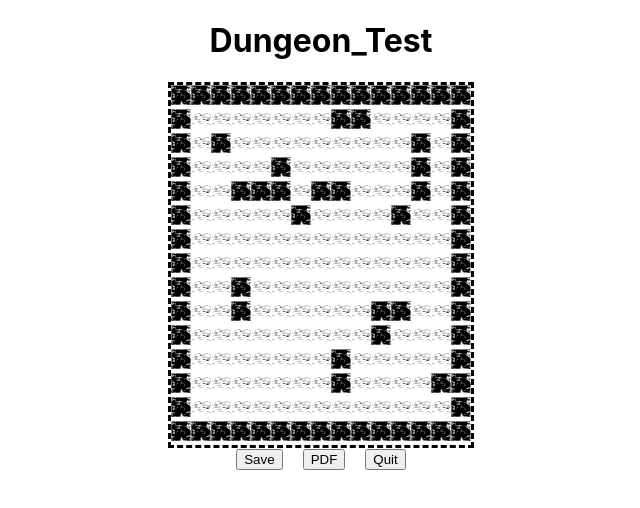
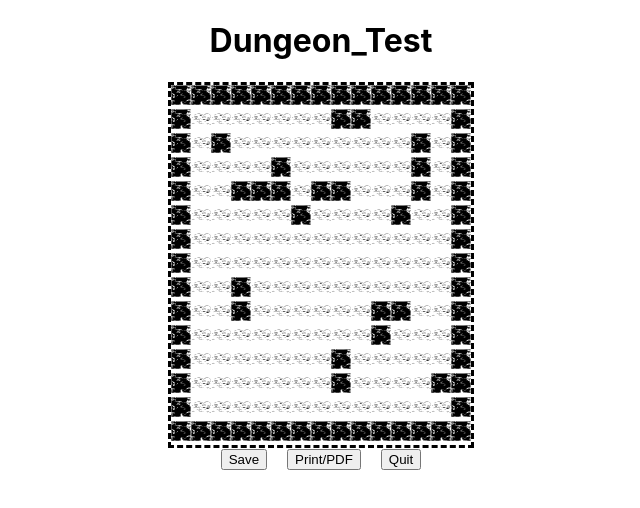
Before and after one commit to MBogert/dungeon_maker, a React (Create React App) app in the folder viewer/: page / in a window 1280 px wide. Shown: the top 508 px of the page, without its empty margins (319-959 px from the left). Built offline with nearby package versions, Linux system fonts and the light colour scheme.

Commit message:
Checkpoint, determine how to hide header and footer for print

```diff
--- a/viewer/src/App.css
+++ b/viewer/src/App.css
@@ -10,6 +10,15 @@
 @media (prefers-reduced-motion: no-preference) {
   .App-logo {
     animation: App-logo-spin infinite 20s linear;
+  }
+}
+
+@media print {
+  .printable {
+
+  }
+  .nonprintable {
+    display: none
   }
 }
 
--- a/viewer/src/ViewFooter.js
+++ b/viewer/src/ViewFooter.js
@@ -9,10 +9,10 @@ export const footerStyle = {
 
 function ViewFooter(){
 
-    return(<div style={footerStyle}>
-            <ViewerButton name={'Save'} />
-            <ViewerButton name={'PDF'} />
-            <ViewerButton name={'Quit'} />
+    return(<div style={footerStyle} className="nonprintable">
+            <ViewerButton name={'Save'} onClickFn={() => console.log('TODO: Implement save')}/>
+            <ViewerButton name={'Print/PDF'} onClickFn={() => window.print()}/>
+            <ViewerButton name={'Quit'} onClickFn={() => window.close()}/>
           </div>
         )
 }
--- a/viewer/src/ViewHeader.js
+++ b/viewer/src/ViewHeader.js
@@ -11,7 +11,7 @@ function ViewHeader(props) {
 
   const [name, setName] = useState(props.name)
 
-  return (<div style={headerStyle}>
+  return (<div style={headerStyle} className="nonprintable">
      <h1 contentEditable={true} onChange={() => setName(findDOMNode(this).innerText)}>{name}</h1>
    </div>)
 }
--- a/viewer/src/ViewerButton.js
+++ b/viewer/src/ViewerButton.js
@@ -7,9 +7,10 @@ const btnStyle = {
 function ViewerButton(props) {
 
   const name = props.name
+  const onClickFn = props.onClickFn
 
   return (<div style={btnStyle}>
-      <button>{name}</button>
+      <button onClick={onClickFn}>{name}</button>
     </div>
   )
 }
```
